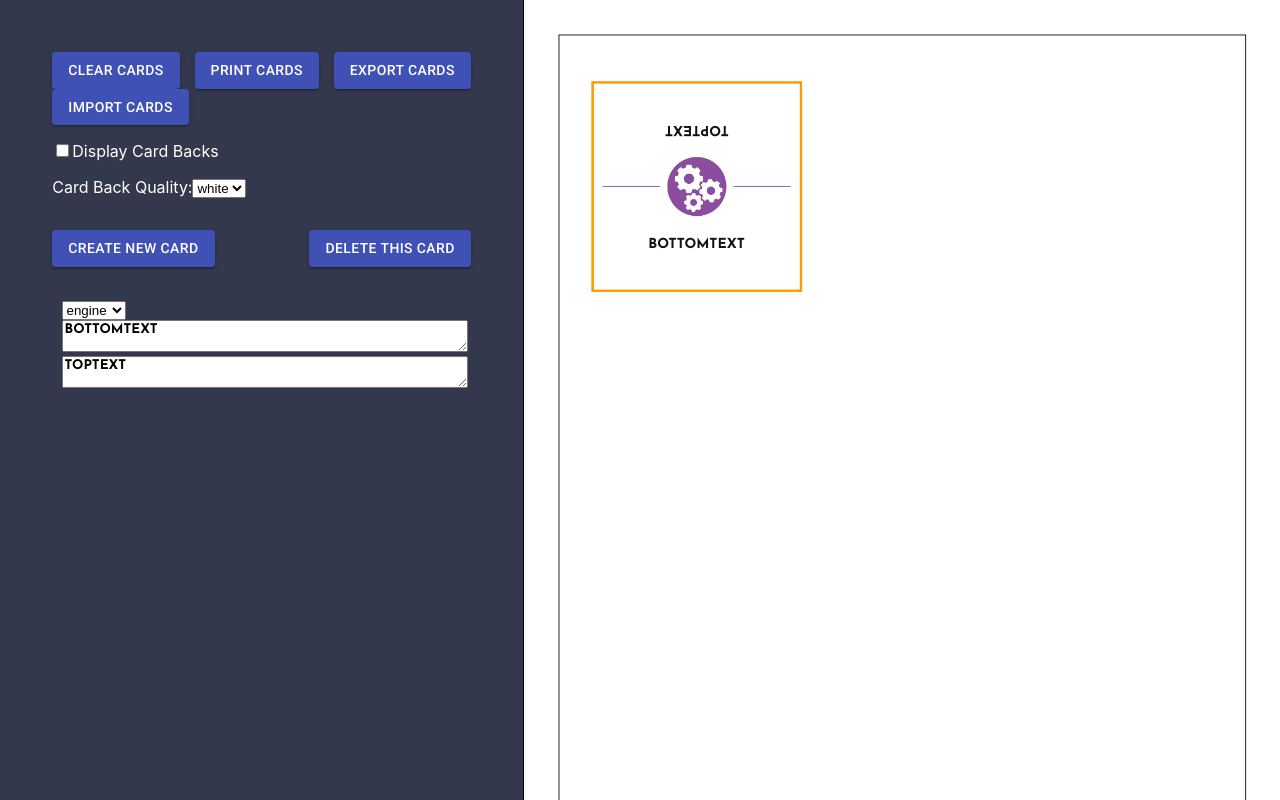
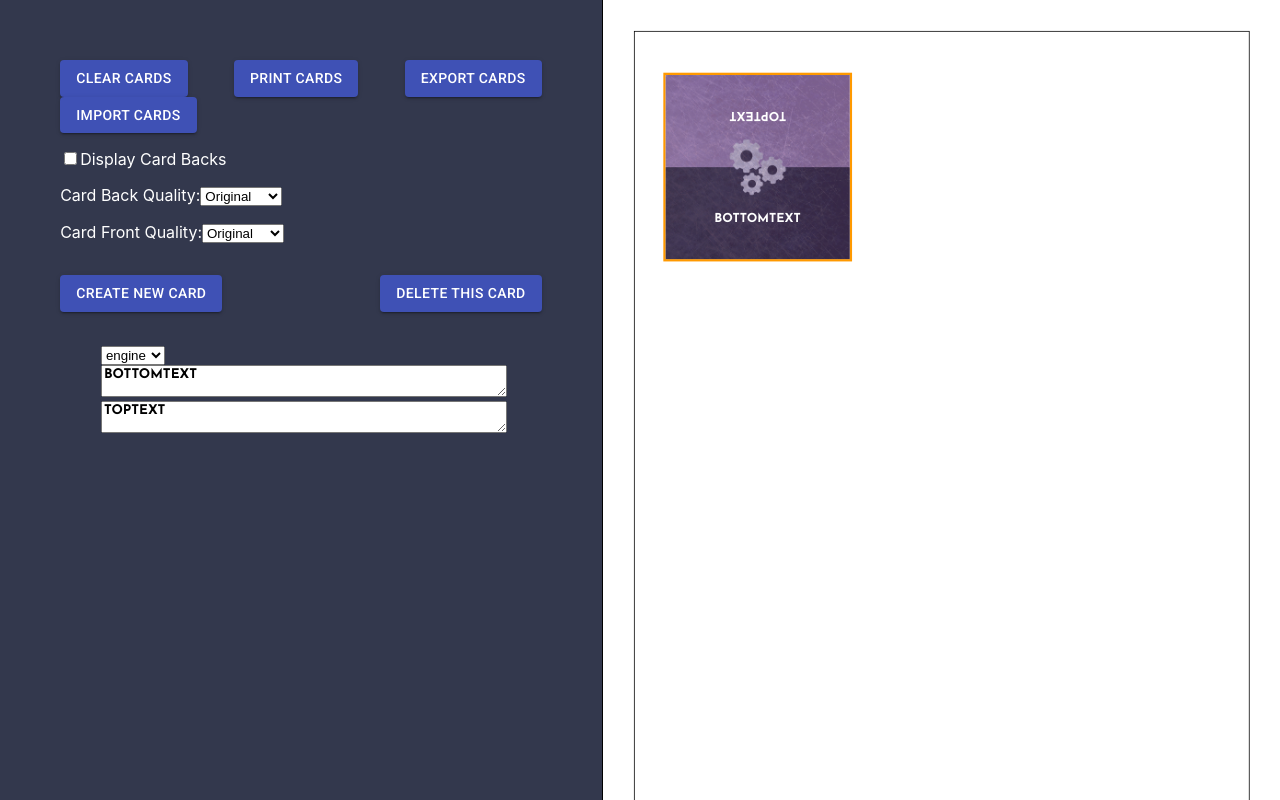
Before and after one commit to pawelngei/story-engine-card-creator, a React (Create React App) app: page / in a window 1280 px wide. Built offline with nearby package versions, Linux system fonts and the light colour scheme.

Commit message:
split back and front quality

```diff
--- a/src/App.tsx
+++ b/src/App.tsx
@@ -5,10 +5,17 @@ import { LeftMenu } from './LeftMenu/LeftMenu'
 import { MobilePlaceholder } from './MobilePlaceholder/MobilePlaceholder'
 import styled from 'styled-components'
 import { exportCSV, importCSV } from './utils/csv'
+import {
+  emptyCard,
+  sampleCard,
+  defaultOptions,
+  Quality
+} from './utils/constants'
 
 export type DisplayOptions = {
   displayBacks: boolean,
-  quality: string
+  frontQuality: Quality
+  backQuality: Quality
 }
 
 const AppContainer = styled.div`
@@ -27,27 +34,6 @@ const TabletDesktopWrapper = styled.div`
     display: flex;
   }
 `
-
-const emptyCard = {
-  top: '',
-  bottom: '',
-  left: '',
-  right: '',
-  type: 'agent'
-}
-
-const sampleCard = {
-  top: 'topText',
-  bottom: 'bottomText',
-  left: '',
-  right: '',
-  type: 'engine'
-}
-
-const defaultOptions = {
-  displayBacks: false,
-  quality: 'white'
-}
 
 const App = () => {
   const savedCards = JSON.parse(window.localStorage.getItem('cards') || 'null')
--- a/src/Card/Card.tsx
+++ b/src/Card/Card.tsx
@@ -124,7 +124,7 @@ export const Card = ({
   back,
   selected
 }: CardProps) => {
-  const color = quality === 'dark' ? colors.white : colors.black
+  const color = quality === 'original' ? colors.white : colors.black
   const cardFace = back ? 'back' : 'front'
   const backgroundSrc = backgroundsLibrary[cardFace][quality][type]
   const twoSectorSetup = twoSectionCards.indexOf(type) !== -1
--- a/src/Card/backgrounds.ts
+++ b/src/Card/backgrounds.ts
@@ -34,21 +34,14 @@ type BackgroundsLibraryType = {
 
 export const backgroundsLibrary: BackgroundsLibraryType = {
   back: {
-    white: {
+    minimalist: {
       aspect: BackWhiteAspect,
       agent: BackWhiteAgent,
       anchor: BackWhiteAnchor,
       conflict: BackWhiteConflict,
       engine: BackWhiteEngine
     },
-    light: {
-      aspect: BackDarkAspect,
-      agent: BackDarkAgent,
-      anchor: BackDarkAnchor,
-      conflict: BackDarkConflict,
-      engine: BackDarkEngine
-    },
-    dark: {
+    original: {
       aspect: BackDarkAspect,
       agent: BackDarkAgent,
       anchor: BackDarkAnchor,
@@ -57,7 +50,7 @@ export const backgroundsLibrary: BackgroundsLibraryType = {
     }
   },
   front: {
-    white: {
+    minimalist: {
       aspect: FrontWhiteAspect,
       agent: FrontWhiteAgent,
       anchor: FrontWhiteAnchor,
@@ -71,7 +64,7 @@ export const backgroundsLibrary: BackgroundsLibraryType = {
       conflict: FrontLightConflict,
       engine: FrontLightEngine
     },
-    dark: {
+    original: {
       aspect: FrontDarkAspect,
       agent: FrontDarkAgent,
       anchor: FrontDarkAnchor,
--- a/src/LeftMenu/LeftMenu.tsx
+++ b/src/LeftMenu/LeftMenu.tsx
@@ -3,7 +3,13 @@ import styled from 'styled-components'
 import Button from '@material-ui/core/Button'
 import { CardType } from '../Card/Card'
 import { colors } from '../styles/colors'
-import { cardTypes, twoSectionCards } from '../utils/constants'
+import {
+  cardTypes,
+  twoSectionCards,
+  Quality,
+  frontQualityOptions,
+  backQualityOptions
+} from '../utils/constants'
 import { DisplayOptions } from '../App'
 
 type LeftMenuProps = {
@@ -66,12 +72,6 @@ const ActionsLine = styled.div`
   width: 100%;
 `
 
-const qualityOptions = [
-  'white',
-  'light',
-  'dark'
-]
-
 export const LeftMenu = ({
   card,
   setCard,
@@ -98,7 +98,7 @@ export const LeftMenu = ({
       ...otherOptions
     })
   }
-  const { displayBacks, quality } = displayOptions
+  const { displayBacks, backQuality, frontQuality } = displayOptions
   const displayLeftRifght = twoSectionCards.indexOf(type) === -1
   return (
     <LeftMenuContainer>
@@ -155,17 +155,42 @@ export const LeftMenu = ({
           <ActionsLine>
             Card Back Quality:
             <select
-              name='quality'
-              value={quality}
+              name='backQuality'
+              value={backQuality}
               onChange={e => setDisplayOptions({
                 ...displayOptions,
-                quality: e.target.value
+                backQuality: e.target.value as Quality
               })}
             >
-              {qualityOptions.map((quality, i) => (
-                <option key={`select-back-${i}`} value={quality}>{quality}</option>
+              {backQualityOptions.map((option, i) => (
+                <option
+                  key={`select-back-${i}`}
+                  value={option.value}
+                >
+                  {option.label}
+                </option>
               ))}
             </select>
+          </ActionsLine>
+          <ActionsLine>
+            Card Front Quality:
+              <select
+                name='frontQuality'
+                value={frontQuality}
+                onChange={e => setDisplayOptions({
+                  ...displayOptions,
+                  frontQuality: e.target.value as Quality
+                })}
+              >
+                {frontQualityOptions.map((option, i) => (
+                  <option
+                    key={`select-back-${i}`}
+                    value={option.value}
+                  >
+                    {option.label}
+                  </option>
+                ))}
+              </select>
           </ActionsLine>
         </PageActionsBar>
         <CardActionsBar>
--- a/src/PagesManager/PagesManager.tsx
+++ b/src/PagesManager/PagesManager.tsx
@@ -68,7 +68,7 @@ export const PagesManager = ({
 }: PagesManagerProps) => {
   const [widthMultiplier, setWidthMultiplier] = useState(1)
   const containerRef = useRef<HTMLDivElement | null>(null)
-  const { displayBacks, quality } = displayOptions
+  const { displayBacks, frontQuality, backQuality } = displayOptions
   const numberOfPages = Math.ceil(cards.length / CARDS_PER_PAGE)
   const pages = Array.from(Array(numberOfPages).keys()).map(i => {
     return cards.slice(i*CARDS_PER_PAGE, (i+1)*CARDS_PER_PAGE)
@@ -103,7 +103,7 @@ export const PagesManager = ({
                   activeCardIdx={activeCardIdx}
                   cards={cardsOnPage}
                   setActiveCard={setActiveCardIdx}
-                  quality={quality}
+                  quality={frontQuality}
                 />
               </PageWrapper>
               <BackPageWrapper
@@ -115,7 +115,7 @@ export const PagesManager = ({
                   activeCardIdx={activeCardIdx}
                   cards={cardsOnPage}
                   setActiveCard={setActiveCardIdx}
-                  quality={quality}
+                  quality={backQuality}
                   backs
                 />
               </BackPageWrapper>
--- a/src/utils/constants.ts
+++ b/src/utils/constants.ts
@@ -7,3 +7,40 @@ export const cardTypes = [
 ]
 
 export const twoSectionCards = ['conflict', 'engine']
+
+export const emptyCard = {
+  top: '',
+  bottom: '',
+  left: '',
+  right: '',
+  type: 'agent'
+}
+
+export const sampleCard = {
+  top: 'topText',
+  bottom: 'bottomText',
+  left: '',
+  right: '',
+  type: 'engine'
+}
+
+export type Quality = 'original' | 'light' | 'minimalist'
+
+export const defaultOptions = {
+  displayBacks: false,
+  frontQuality: 'original' as Quality,
+  backQuality: 'original' as Quality
+}
+
+type QualityOption = { label: string, value: Quality }
+
+export const backQualityOptions: QualityOption[] = [
+  { label: 'Original', value: 'original' },
+  { label: 'Minimalist', value: 'minimalist' }
+]
+
+export const frontQualityOptions: QualityOption[] = [
+  { label: 'Original', value: 'original' },
+  { label: 'Light', value: 'light' },
+  { label: 'Minimalist', value: 'minimalist' }
+]
```
